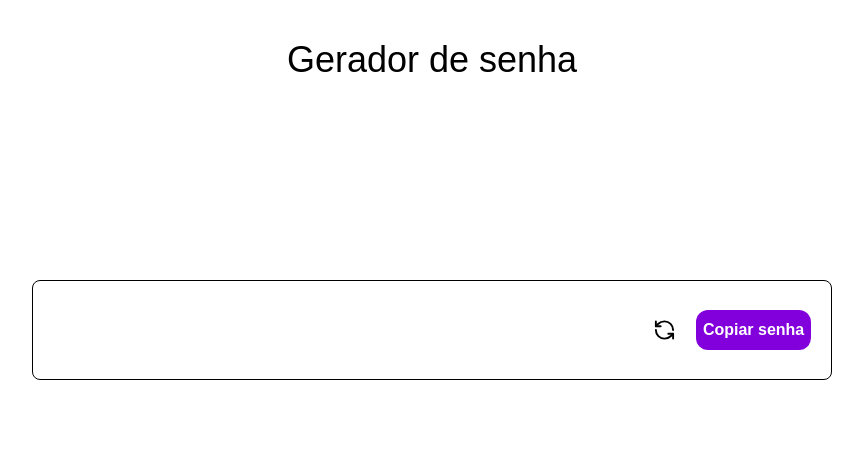
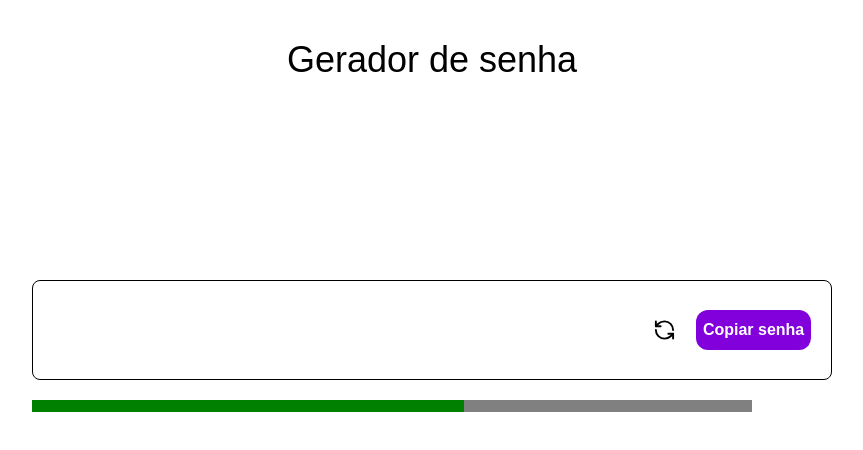
Before and after one commit to DevLetto/PasswordGenerator, a React (Vite) app in the folder PasswordGenerator/: page / in a window 1280 px wide. Shown: the top 450 px of the page, without its empty margins (208-1071 px from the left). Built offline with nearby package versions, Linux system fonts and the light colour scheme.

Commit message:
Feat: pagina de barra de força de senha criada

```diff
--- a/PasswordGenerator/src/App.jsx
+++ b/PasswordGenerator/src/App.jsx
@@ -3,6 +3,7 @@ import heroImg from './assets/hero.png'
 import reactLogo from './assets/react.svg'
 import viteLogo from './assets/vite.svg'
 import {RefreshCcw} from 'lucide-react'
+import StrengthBar from './StrengthBar'
 
 
 function App() {
@@ -15,10 +16,17 @@ function App() {
         Gerador de senha
       </h1>
 
-      <div className='border border-black h-25 w-200 rounded-lg flex flex-row items-center gap-5 p-5'  >
-        <input type="text" name='campoSenha' id='campoSenha' className=' w-[80%] h-[80%] text-2xl focus:outline-none' />
-        <RefreshCcw className='hover:cursor-pointer'/>
-        <input type="button" value="Copiar senha" className='bg-purple-700 text-white h-10 w-30 rounded-xl font-[Arial] font-bold hover:bg-purple-800 hover:cursor-pointer' />
+      <div className='flex flex-col items-baseline gap-5'>
+        <div className='border border-black h-25 w-200 rounded-lg flex flex-row items-center gap-5 p-5'  >
+          <input type="text" name='campoSenha' id='campoSenha' className=' w-[80%] h-[80%] text-2xl focus:outline-none' />
+          <RefreshCcw className='hover:cursor-pointer'/>
+          <input type="button" value="Copiar senha" className='bg-purple-700 text-white h-10 w-30 rounded-xl font-[Arial] font-bold hover:bg-purple-800 hover:cursor-pointer' />
+        </div>
+        <StrengthBar></StrengthBar>
+      </div>
+
+      <div>
+
       </div>
 
     </div>
--- /dev/null
+++ b/PasswordGenerator/src/StrengthBar.jsx
@@ -0,0 +1,9 @@
+function StrengthBar() {
+  return (
+    <>
+      <progress className="w-180 h-3 rounded-full [&::-moz-progress-bar]:rounded-full " value={3} max={5}></progress>
+    </>
+  );
+}
+
+export default StrengthBar;
```
